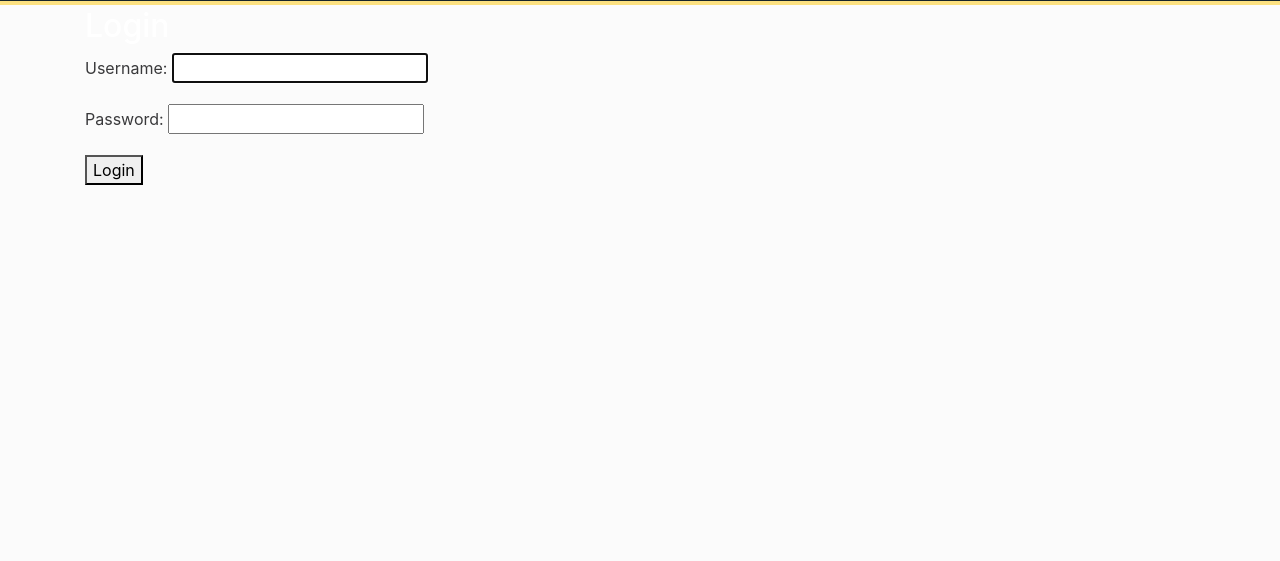
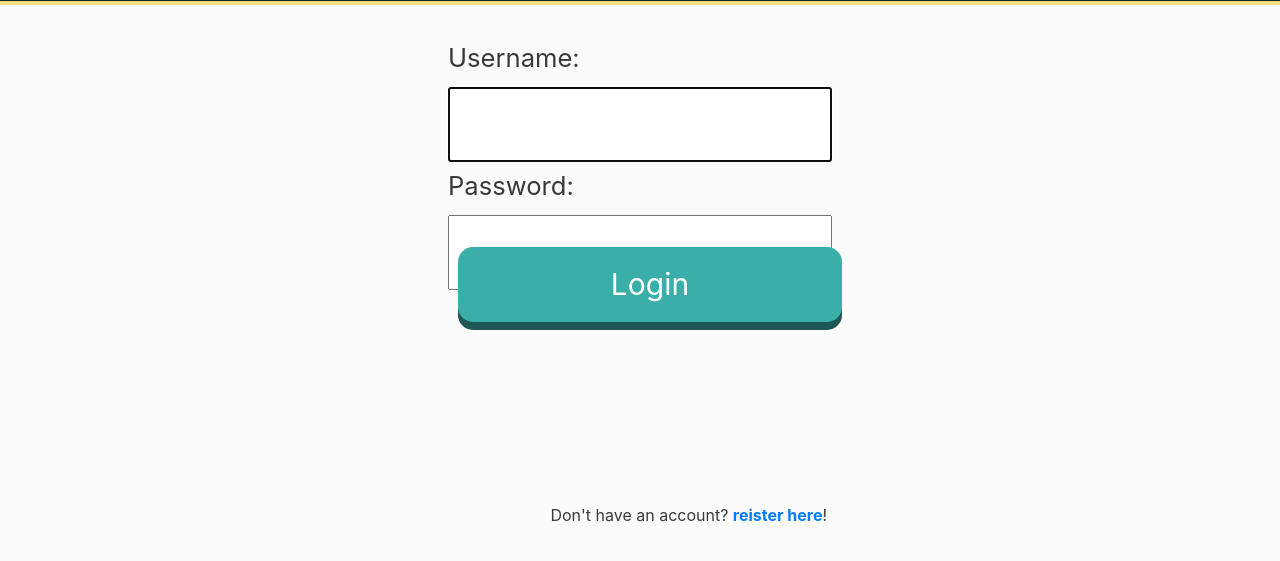
Before and after one commit to dtorzala90/TBS_App, a Django app: page /login/ in a window 1280 px wide. Shown: the part 73-634 px from the top of the page. Run offline with Django 3.2, Linux system fonts and the light colour scheme; some libraries are stand-ins or nearby versions.

Commit message:
Formatted login page to match the rest of the application according to Task#276

```diff
--- a/decision/static/decision/main.css
+++ b/decision/static/decision/main.css
@@ -293,6 +293,62 @@ h4 {
     margin-left: 10px;
 }
 
+/*Formats the login button layout on the page*/
+.loginButton {
+    position: fixed;
+    z-index: 0;
+    left: 35%;
+    top: 0rem;
+    width: 30%;
+    margin-right: 10px;
+    margin-left: 10px;
+}
+
+/*Format the Username and Password text fields*/
+.form-row  #id_username {
+    position: fixed;
+    left: 35%;
+    top: 10rem;
+    width: 30%;
+    height: 75px;
+    font-size: 1.6rem;
+}
+
+.form-row  #id_password {
+    position: fixed;
+    left: 35%;
+    top: 18rem;
+    width: 30%;
+    height: 75px;
+    font-size: 1.6rem;
+}
+
+/*Format the Username and Password labels*/
+.form-row label[for=id_username] {
+    position: fixed;
+    left: 35%;
+    top: 7rem;
+    width: 30%;
+    height: 75px;
+    font-size: 1.6rem;
+}
+
+.form-row  label[for=id_password] {
+    position: fixed;
+    left: 35%;
+    top: 15rem;
+    width: 30%;
+    height: 75px;
+    font-size: 1.6rem;
+}
+
+.have-account {
+    font-size: 1rem;
+    position: fixed;
+    left: 43%;
+    top: 36rem;
+}
+
 /*Formats the card nav tabs*/
 .nav > li > a {
     padding: 0px 35px;
--- a/templates/registration/login.html
+++ /dev/null
@@ -1,9 +0,0 @@
-{% extends "decision/base.html" %}
-{% block content %}
-	<h2>Login</h2>
-	<form method="post">
-	  {% csrf_token %}
-	  {{ form.as_p }}
-	  <button type="submit">Login</button>
-	</form>
-{% endblock content %}
--- a/users/templates/registration/login.html
+++ b/users/templates/registration/login.html
@@ -1,9 +1,29 @@
 {% extends "decision/base.html" %}
+<!--
+	<br>
+	<div class="form-row" style="margin: auto">
+		<form method="post">
+	  	{% csrf_token %}
+	  	<div class="form-row">
+                <label>Login2</label>
+                <input type="text" class="form-control" id="loginUsername">
+        </div>
+	  	<label>Login2</label>
+	  	{{ form.as_p }}
+	  <button type="submit" class="btn btn-primary btn-xl startButton">Login</button>
+	</form>
+	</div>
+	 -->
 {% block content %}
-	<h2>Login</h2>
-	<form method="post">
-	  {% csrf_token %}
-	  {{ form.as_p }}
-	  <button type="submit">Login</button>
-	</form>
-{% endblock content %}
+
+    <div class="container">
+        <form method="POST">
+        {% csrf_token %}
+        <div class="form-row">
+        	{{form.as_p}}
+    	</div>
+            <button class="btn btn-primary btn-xl loginButton" type="submit">Login</button>
+        </form>
+        <div class="have-account">Don't have an account? <a href="/register" target="blank"><strong>reister here</strong></a>!</div>
+    </div>
+{% endblock %}
```
Also changed, not shown: decision/views.py (+23 -0 lines).
